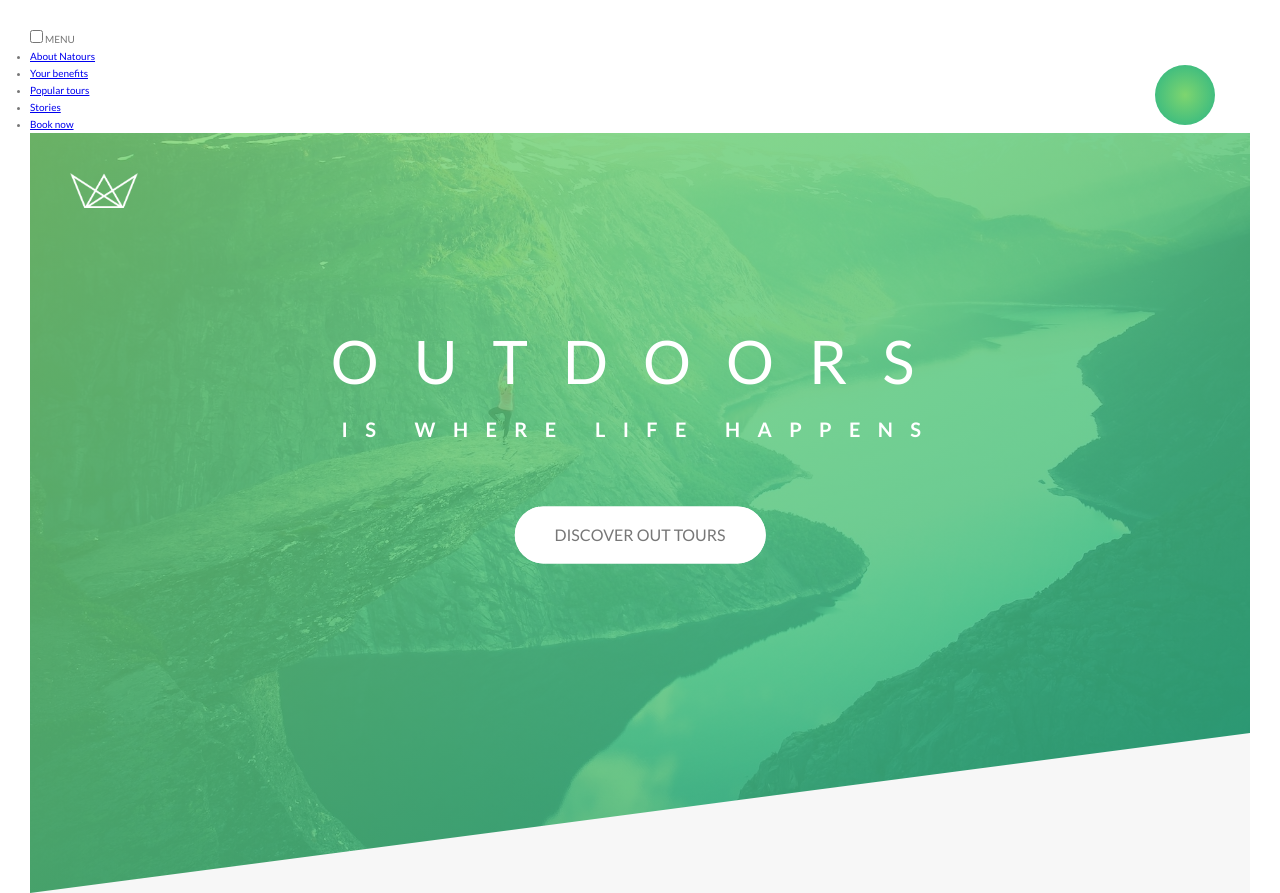
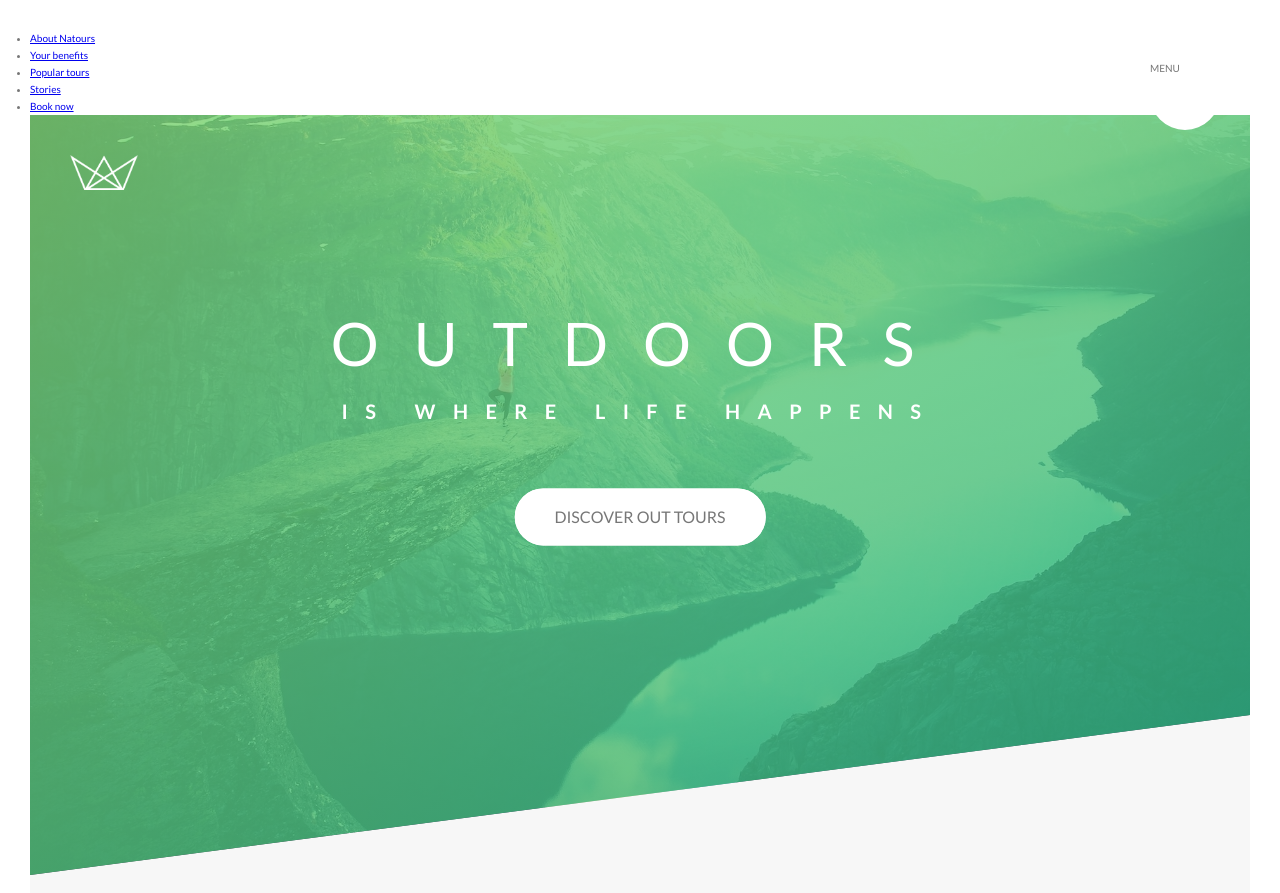
Before and after one commit to braisv/testing-animations-nature, a website: page index.html in a window 1280 px wide. Shown: the top 893 px of the page. Drawn offline with Linux system fonts and the light colour scheme.

Commit message:
nav button created

```diff
--- a/sass/layout/_navigation.scss
+++ b/sass/layout/_navigation.scss
@@ -1,10 +1,17 @@
 .navigation {
     &__checkbox {
-
+        display: none;
     }
 
     &__button {
-
+        background-color: $color-white;
+        height: 7rem;
+        width: 7rem;
+        position: fixed;
+        top: 6rem;
+        right: 6rem;
+        border-radius: 50%;
+        z-index: 2000;
     }
 
     &__background {
@@ -15,6 +22,7 @@
         top: 6.5rem;
         right: 6.5rem;
         background-image: radial-gradient($color-primary-light, $color-primary-dark);
+        z-index: 1000;
     }
 
     &__nav {
```
Also changed, not shown: css/style.css.
